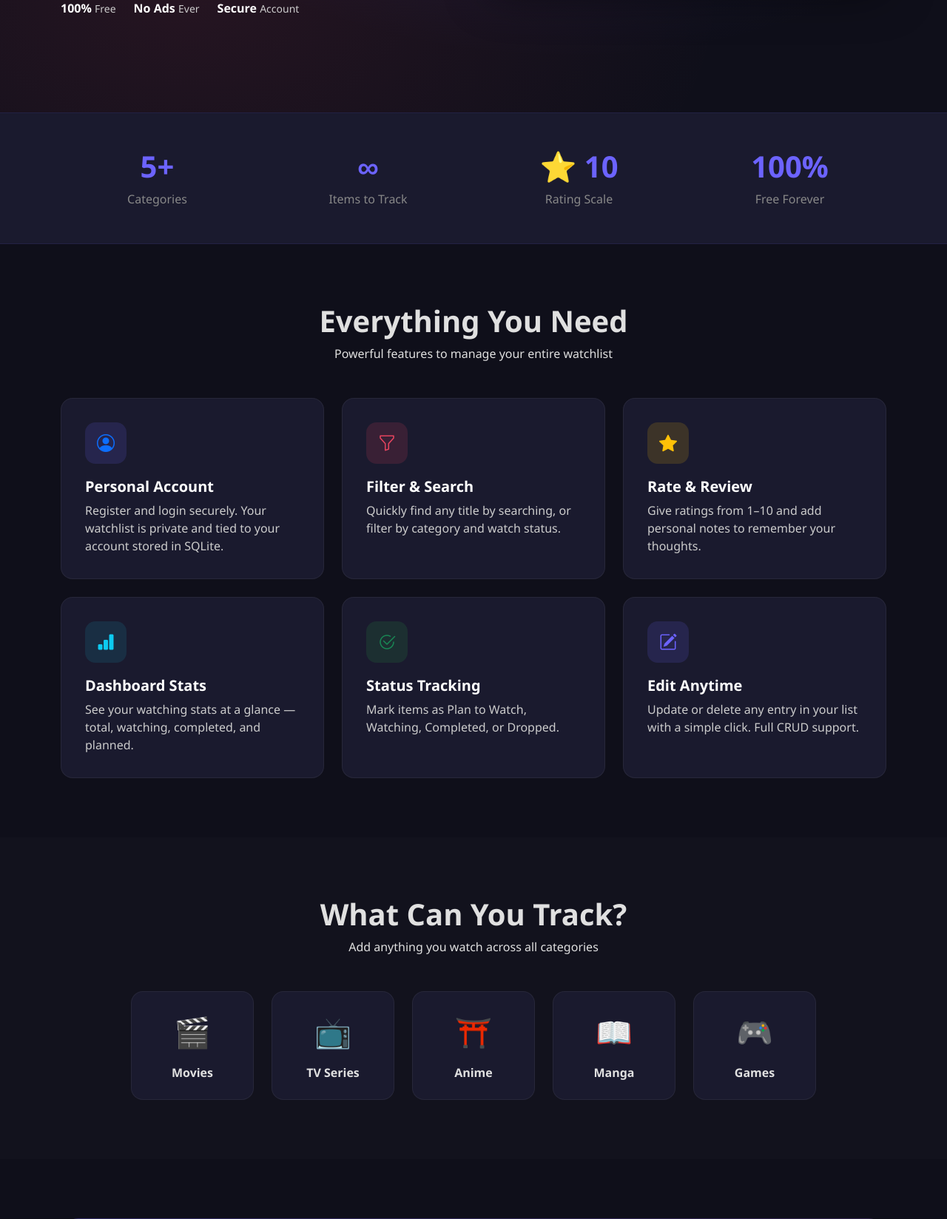
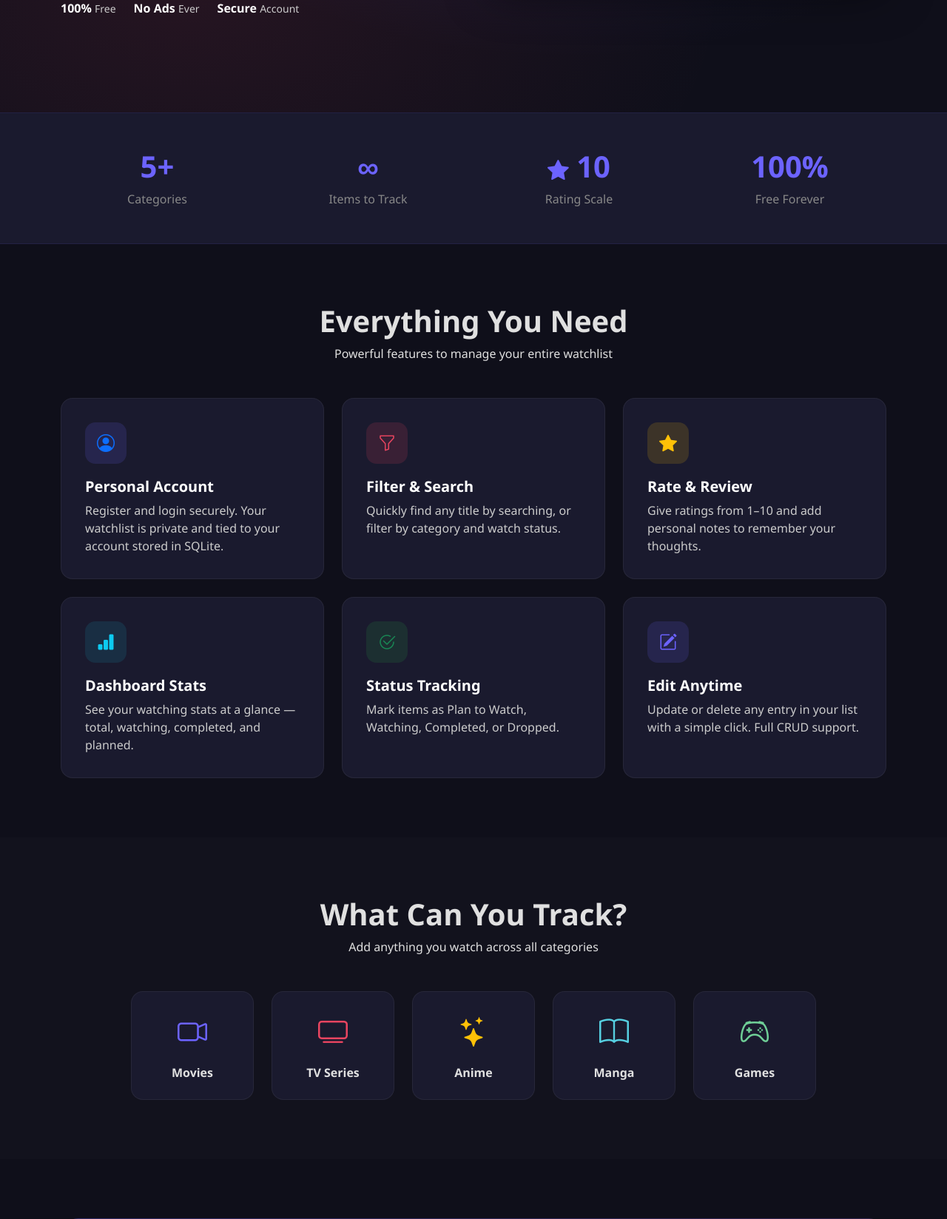
Before and after one commit to christianrenz210/watchlist, a Flask app: page / in a window 1280 px wide. Shown: the part 648-2296 px from the top of the page at 74% size. Run offline with Flask 3, Linux system fonts and the light colour scheme; data comes from the database, SQL or seed files in the repository.

Commit message:
fix: replace emoji icons with bootstrap icons

```diff
--- a/templates/index.html
+++ b/templates/index.html
@@ -147,7 +147,7 @@
     <div class="row text-center g-4">
       <div class="col-6 col-md-3 stat-item"><h2>5+</h2><p>Categories</p></div>
       <div class="col-6 col-md-3 stat-item"><h2>∞</h2><p>Items to Track</p></div>
-      <div class="col-6 col-md-3 stat-item"><h2>⭐ 10</h2><p>Rating Scale</p></div>
+      <div class="col-6 col-md-3 stat-item"><h2><i class="bi bi-star-fill" style="font-size:1.8rem"></i> 10</h2><p>Rating Scale</p></div>
       <div class="col-6 col-md-3 stat-item"><h2>100%</h2><p>Free Forever</p></div>
     </div>
   </div>
@@ -215,11 +215,11 @@
       <p class="">Add anything you watch across all categories</p>
     </div>
     <div class="row g-4 justify-content-center">
-      <div class="col-6 col-md-2"><div class="category-card"><div class="icon">🎬</div><div class="fw-semibold">Movies</div></div></div>
-      <div class="col-6 col-md-2"><div class="category-card"><div class="icon">📺</div><div class="fw-semibold">TV Series</div></div></div>
-      <div class="col-6 col-md-2"><div class="category-card"><div class="icon">⛩️</div><div class="fw-semibold">Anime</div></div></div>
-      <div class="col-6 col-md-2"><div class="category-card"><div class="icon">📖</div><div class="fw-semibold">Manga</div></div></div>
-      <div class="col-6 col-md-2"><div class="category-card"><div class="icon">🎮</div><div class="fw-semibold">Games</div></div></div>
+      <div class="col-6 col-md-2"><div class="category-card"><div class="icon"><i class="bi bi-camera-video" style="color:#6c63ff"></i></div><div class="fw-semibold">Movies</div></div></div>
+      <div class="col-6 col-md-2"><div class="category-card"><div class="icon"><i class="bi bi-tv" style="color:#e94560"></i></div><div class="fw-semibold">TV Series</div></div></div>
+      <div class="col-6 col-md-2"><div class="category-card"><div class="icon"><i class="bi bi-stars" style="color:#ffc107"></i></div><div class="fw-semibold">Anime</div></div></div>
+      <div class="col-6 col-md-2"><div class="category-card"><div class="icon"><i class="bi bi-book" style="color:#56cfe1"></i></div><div class="fw-semibold">Manga</div></div></div>
+      <div class="col-6 col-md-2"><div class="category-card"><div class="icon"><i class="bi bi-controller" style="color:#6fcf97"></i></div><div class="fw-semibold">Games</div></div></div>
     </div>
   </div>
 </section>
```
